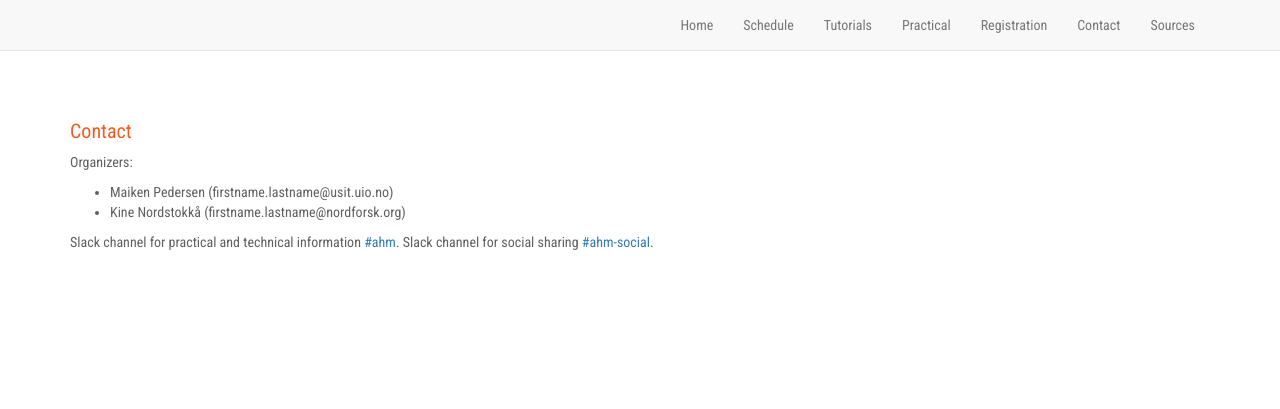
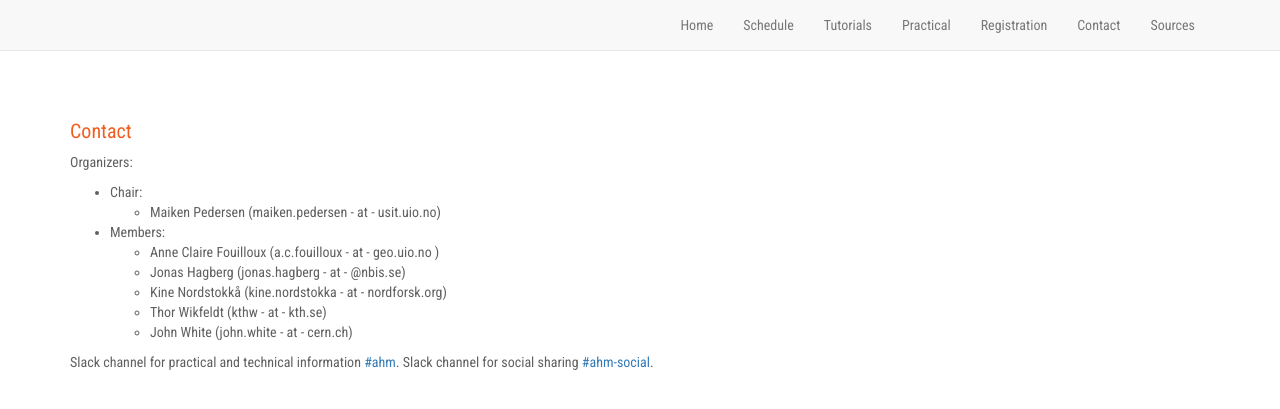
Before and after one commit to neicnordic/ahm18.neic.nordforsk.org, a Jekyll site: the page built from contact.md, in a window 1280 px wide. Shown: the top 409 px of the page. Built offline with Jekyll 4.4.1, drawn with Linux system fonts in a browser that asks for light colours; nearby versions of some CDN libraries; our own code applies the rules of GitHub Pages for plain Markdown files.

Commit message:
Added all members

```diff
--- a/contact.md
+++ b/contact.md
@@ -7,8 +7,14 @@ include: default
 
 Organizers:
 
-- Maiken Pedersen (firstname.lastname@usit.uio.no)
-- Kine Nordstokk&aring; (firstname.lastname@nordforsk.org)
+- Chair:
+  -  Maiken Pedersen (maiken.pedersen - at - usit.uio.no)
+- Members:
+  - Anne Claire Fouilloux (a.c.fouilloux - at - geo.uio.no )
+  - Jonas Hagberg (jonas.hagberg - at - @nbis.se)
+  - Kine Nordstokk&aring; (kine.nordstokka - at - nordforsk.org)
+  - Thor Wikfeldt (kthw - at - kth.se)
+  - John White (john.white - at - cern.ch)
 
 Slack channel for practical and technical information [#ahm](https://neic.slack.com/messages/ahm/).
 Slack channel for social sharing [#ahm-social](https://neic.slack.com/messages/ahm-social/).
```
